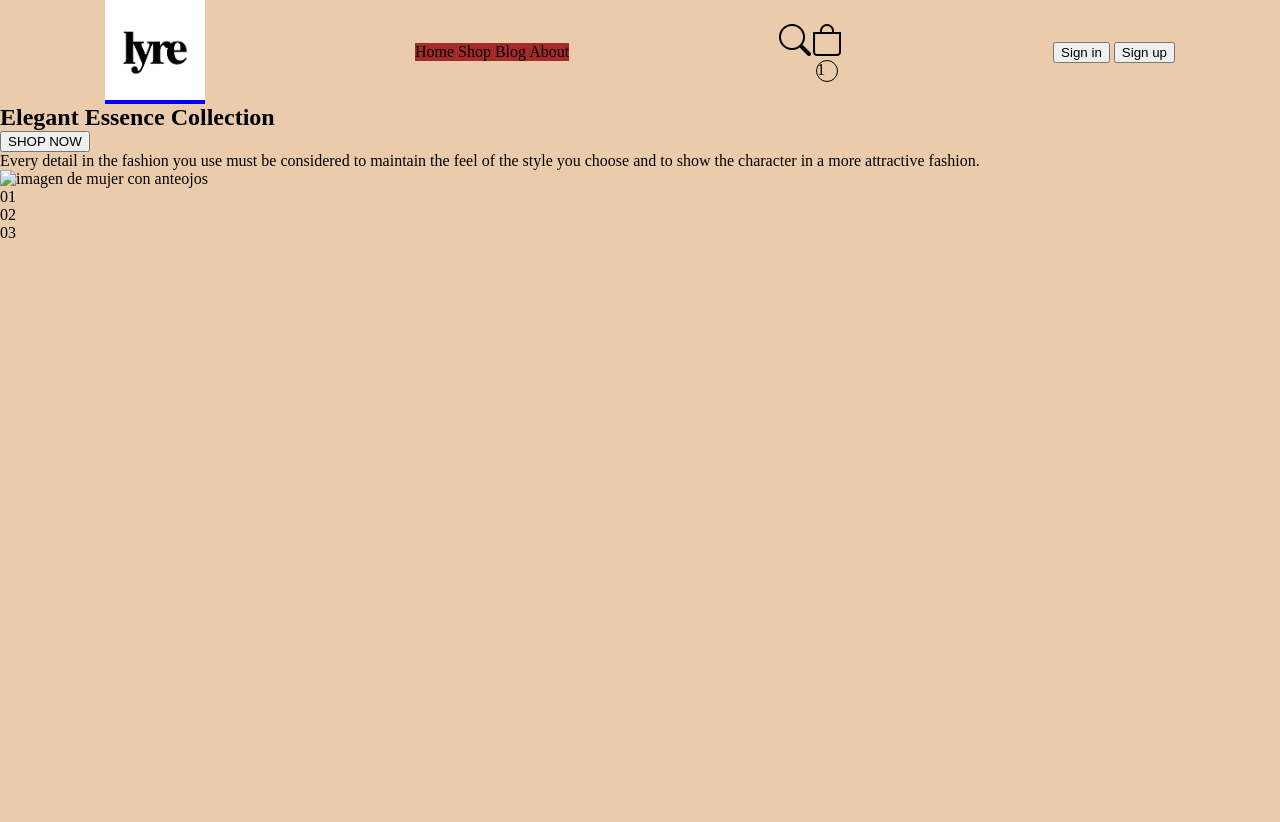
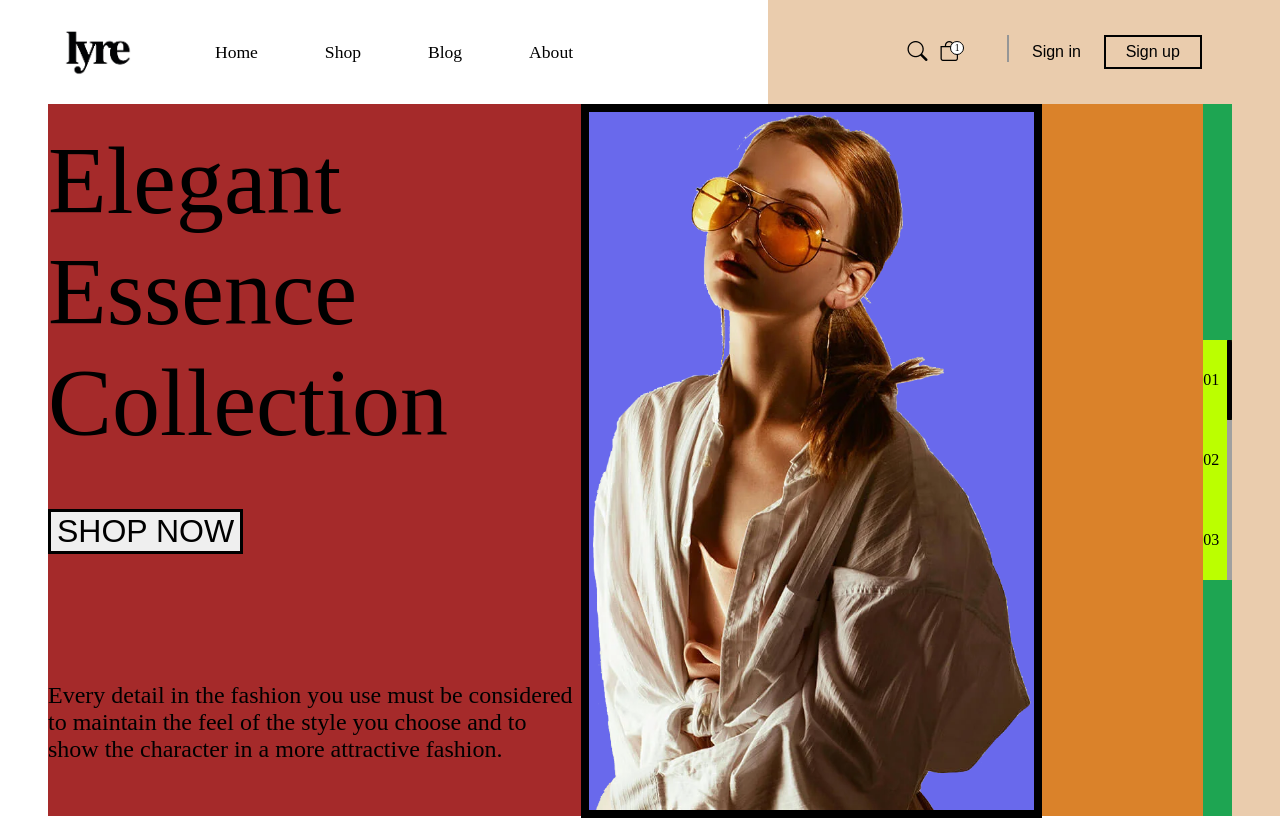
Before and after one commit to jonap51/seg-pag, a plain HTML site: page index.html in a window 1280 px wide. Before the commit the page ends 800 px from the top, so only its background shows below. Drawn offline with nearby package versions, Linux system fonts and the light colour scheme.

Commit message:
HTML finalizado + CSS incompleto

```diff
--- a/index.html
+++ b/index.html
@@ -9,68 +9,79 @@
 </head>
 
 <body>
+    <div class="algo">
 
+        <div class="back"></div>
         <header>
+            <div class="left-header">
                 <div class=" contenedor-logo">
                     <img class="logo" src="logo.png" alt="logo de marca">
                 </div>
-
-
-
+                <div class="nav-header">
                     <nav>
                         <a href="#">Home</a>
                         <a href="#">Shop</a>
                         <a href="#">Blog</a>
                         <a href="#">About</a>
-
                     </nav>
-
+                </div>
+            </div>
+            <div class="right-header">
+                <div class="box-header">
                     <div class="contenedor-buy-search">
                         <i class="bi bi-search icon-search"></i>
-
-            <div>
+                        <div class="group-icon">
                             <i class="bi bi-bag icon-buy"></i>
                             <p class="notification">1</p>
                         </div>
                     </div>
-
+                    <span class="divider"></span>
                     <div class="contenedor-sign-in-up">
                         <button class="sign-in">Sign in</button>
                         <button class="sign-up">Sign up</button>
+                    </div>
+                </div>
             </div>
         </header>
 
         <section>
             <div class="left-container">
                 <h1>Elegant Essence Collection</h1>
-
-            <button>
+                <div class="button-container">
+                    <button class="button-shop">
                         SHOP NOW
                     </button>
 
-            <p>Every detail in the fashion you use must be considered to maintain the feel of the style you choose and
+                </div>
+
+                <div class="detail-container">
+                    <p class="detail">Every detail in the fashion you use must be considered to maintain the feel of the
+                        style
+                        you choose
+                        and
                         to show the character in a more attractive fashion.</p>
                 </div>
+            </div>
             <div class="right-container">
-            <div class="image-container"><img src="" alt="imagen de mujer con anteojos"></div>
+                <div class="image-container"><img class="img-edt" src="img-edt.png" alt="imagen de mujer con anteojos">
+                </div>
                 <div class="swap-container">
-                <div>
+                    <div class="pines">
                         <p>01</p>
+                        <span class="swap pin-uno"></span>
                     </div>
-                <div>
+                    <div class="pines">
                         <p>02</p>
+                        <span class="swap"></span>
                     </div>
-                <div>
+                    <div class="pines">
                         <p>03</p>
+                        <span class="swap"></span>
                     </div>
                 </div>
-
             </div>
         </section>
-
-    <!---->
-
-
+    </div>
 </body>
 
 </html>
--- a/style.css
+++ b/style.css
@@ -2,53 +2,233 @@
 @import url('https://fonts.googleapis.com/css2?family=Lora:ital,wght@0,400..700;1,400..700&display=swap');
 
 * {
-    margin: 0 auto;
+    margin: 0;
 }
 
 body {
-    height: 100vh;
-    background-color: rgb(234, 204, 173);
+    padding: 0 3em;
+    position: relative;
+
 
 }
 
+.back {
+    height: 100%;
+    width: 40%;
+    background-color: rgb(234, 204, 173);
+    position: absolute;
+    z-index: -1;
+    right: 0;
+}
 
 header {
     display: flex;
-    align-items: center
+    justify-content: space-between;
+    align-items: center;
+
 }
 
-.contenedor-logo {
-    background-color: blue;
+/* INICIO
+Header Izquierdo*/
+
+.left-header {
+    display: flex;
+    flex: 1;
+    align-items: center;
 }
-
 
 .logo {
     height: 6.25em;
     width: 6.25em;
 }
 
-a {
-    text-decoration: none;
-    color: black;
+.nav-header {
+    width: 100%;
 }
 
 nav {
-    background-color: brown;
+    display: flex;
+    flex-direction: row;
+    justify-content: space-evenly;
 }
 
-.contenedor-buy-search {
+a {
+    color: black;
+    text-decoration: none;
+    font-size: 1.1rem;
+}
+
+/* FIN
+Header Izquierdo*/
+
+/* INICIO
+Header Derecho*/
+
+.right-header {
+    display: flex;
+    justify-content: end;
+    flex: 1;
+}
+
+.box-header {
+    display: flex;
+    width: 60%;
+
+}
+
+
+.contenedor-buy-search,
+.group-icon {
+    width: 30%;
+    margin-right: 1.5em;
+    justify-content: end;
+    align-items: center;
     display: flex;
 }
 
 .icon-search,
 .icon-buy {
-    font-size: 2rem;
+    font-size: 1.25rem;
+}
+
+.group-icon {
+    position: relative;
 }
 
 .notification {
+    position: absolute;
+    background-color: white;
+    font-size: 0.6rem;
+    display: flex;
+    justify-content: center;
+    align-items: start;
+    width: 1.25em;
+    height: 1.25em;
     border: 0.1em solid black;
-    border-radius: 100%;
+    border-radius: 50%;
+    right: -0.5em;
+    top: 0;
+}
 
-    height: 20px;
-    width: 20px;
+.divider {
+    background-color: rgb(150, 150, 150);
+    width: 0.12em;
+    height: 80%;
 }
+
+.contenedor-sign-in-up {
+    width: 55%;
+    display: flex;
+    align-items: center;
+    justify-content: space-evenly;
+}
+
+.sign-in,
+.sign-up {
+    background: none;
+    padding: 0.4em 1.25em;
+    border: none;
+    font-size: 1rem;
+}
+
+.sign-up {
+    border: 0.15em solid black;
+}
+
+/* FIN
+Header Derecho*/
+
+/*INICIO sección*/
+section {
+    display: flex;
+    height: 89vh;
+}
+
+/* INICIO SECCIÓN Izquierda*/
+
+.left-container {
+    display: flex;
+    flex-basis: 45%;
+    flex-direction: column;
+    justify-content: center;
+    background-color: brown;
+    height: 100%;
+}
+
+h1 {
+    font-weight: 400;
+    font-size: 6rem;
+    margin-bottom: 0.2em;
+}
+
+.button-shop {
+    border: 0.1em solid black;
+    font-size: 2rem;
+    margin-left: 0;
+    margin-bottom: 2em;
+}
+
+.detail-container {
+    display: flex;
+    margin: 2em 0;
+}
+
+.button-container {
+    margin: 2em 0;
+}
+
+.detail {
+    display: flex;
+    font-size: 1.5rem;
+    font-style: normal;
+}
+
+/*INICIO sección derecha*/
+
+.right-container {
+    flex: 1;
+    margin: 0;
+    display: flex;
+    justify-content: space-between;
+    background-color: rgb(218, 130, 42);
+    height: 100%;
+}
+
+
+.image-container {
+    background-color: rgb(105, 105, 236);
+}
+
+
+.img-edt {
+    border: 0.5em solid black;
+    height: 98%;
+}
+
+/*barra de navegacion entre paginas*/
+.swap-container {
+    display: flex;
+    justify-content: center;
+    flex-direction: column;
+    background-color: rgb(30, 165, 82);
+}
+
+.pines {
+    display: flex;
+    align-items: center;
+    background-color: rgb(187, 255, 0);
+}
+
+.swap {
+    margin-left: 0.5em;
+    background-color: rgb(160, 160, 160);
+    height: 5em;
+    width: 0.3em;
+}
+
+.pin-uno {
+    background-color: rgb(0, 0, 0);
+    border-radius: 5%;
+}
+
+/*Fin de barra de Navegacion*/
```
Lines whose indentation alone changed are shown as unchanged.
